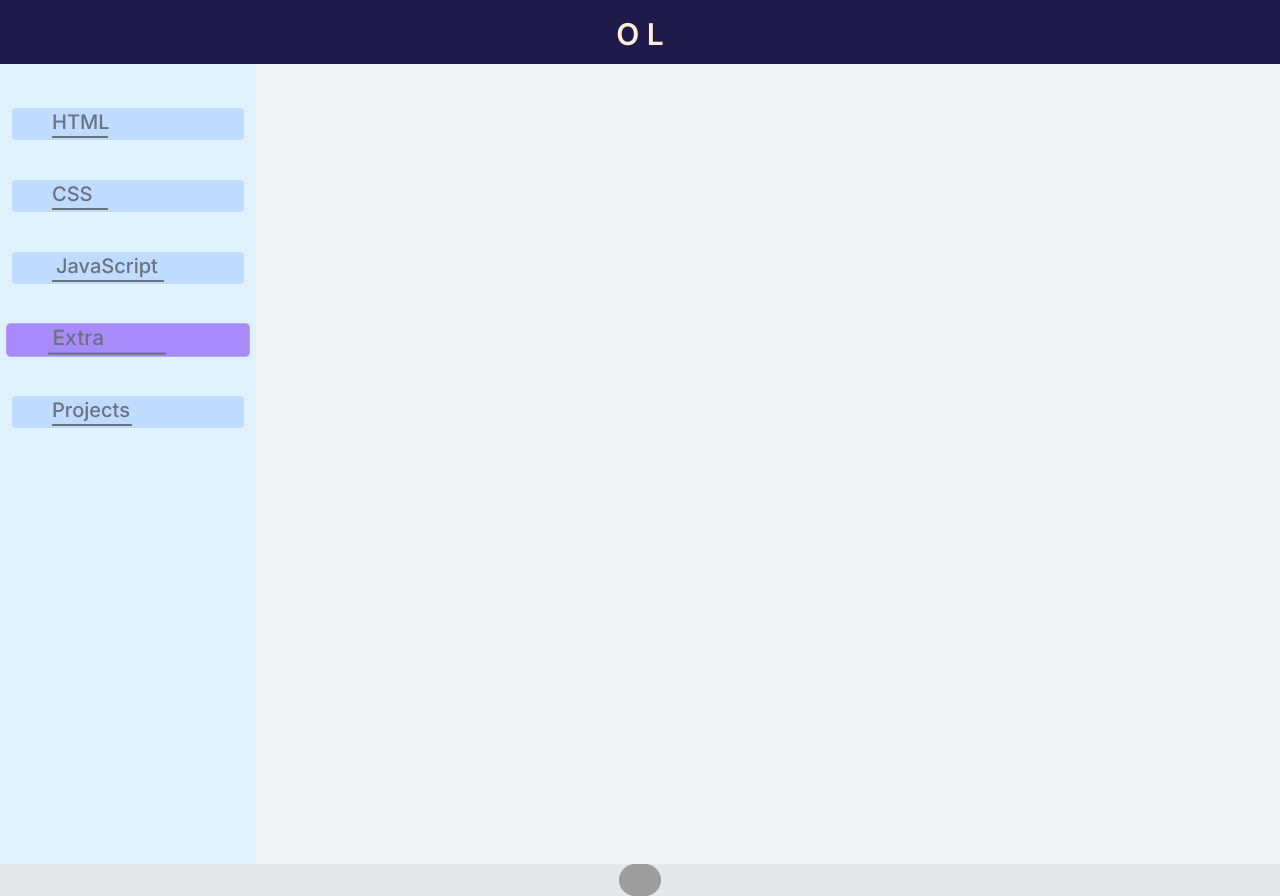
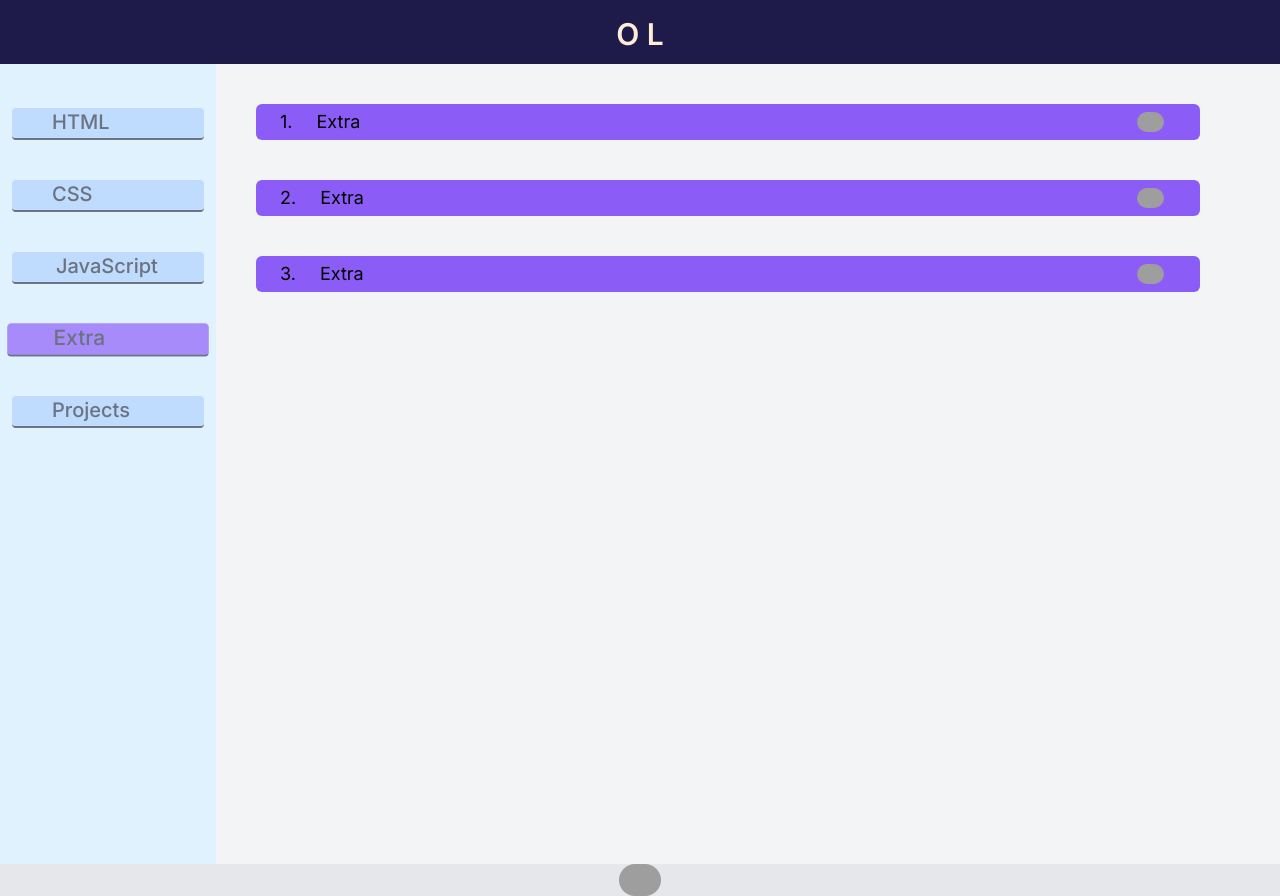
Before and after one commit to Yashhh999/OnLearn, a Next.js app: page /learn/webdev/extra in a window 1280 px wide. Built offline with nearby package versions, Linux system fonts and the light colour scheme; grey boxes are pictures that could not be loaded.

Commit message:
Video bar completed and improved side bar

```diff
--- a/src/app/learn/webdev/css/page.js
+++ b/src/app/learn/webdev/css/page.js
@@ -1,7 +1,20 @@
+'use client'
+
+import VideoBar from "@/components/VideoBar"
+import { useState } from "react"
 export default function Page() {
+    let num;
+    let title;
+    let description;
+    let videoLink;
+
     return(
         <>
-
+        <div className="w-full mr-10">
+        <VideoBar propsValue={{num:"1.", title:"Introduction to CSS",videoLink:"https://cdn.pixabay.com/video/2018/01/31/14035-254146872_tiny.mp4"}}/>
+        <VideoBar propsValue={{num:"2.", title:"CSS Basics",videoLink:"https://cdn.pixabay.com/video/2018/01/31/14035-254146872_tiny.mp4"}}/>
+        <VideoBar propsValue={{num:"3.", title:"CSS Elements",videoLink:"https://cdn.pixabay.com/video/2018/01/31/14035-254146872_tiny.mp4"}}/>
+        </div>
         </>
  )
 }
--- a/src/app/learn/webdev/extra/page.js
+++ b/src/app/learn/webdev/extra/page.js
@@ -1,7 +1,20 @@
+'use client'
+
+import VideoBar from "@/components/VideoBar"
+import { useState } from "react"
 export default function Page() {
+    let num;
+    let title;
+    let description;
+    let videoLink;
+
     return(
         <>
-
+        <div className="w-full mr-10">
+        <VideoBar propsValue={{num:"1.", title:"Extra",videoLink:"https://cdn.pixabay.com/video/2018/01/31/14035-254146872_tiny.mp4"}}/>
+        <VideoBar propsValue={{num:"2.", title:"Extra",videoLink:"https://cdn.pixabay.com/video/2018/01/31/14035-254146872_tiny.mp4"}}/>
+        <VideoBar propsValue={{num:"3.", title:"Extra",videoLink:"https://cdn.pixabay.com/video/2018/01/31/14035-254146872_tiny.mp4"}}/>
+        </div>
         </>
  )
 }
--- a/src/app/learn/webdev/js/page.js
+++ b/src/app/learn/webdev/js/page.js
@@ -1,7 +1,20 @@
+'use client'
+
+import VideoBar from "@/components/VideoBar"
+import { useState } from "react"
 export default function Page() {
+    let num;
+    let title;
+    let description;
+    let videoLink;
+
     return(
         <>
-
+        <div className="w-full mr-10">
+        <VideoBar propsValue={{num:"1.", title:"Introduction to JS ",videoLink:"https://cdn.pixabay.com/video/2018/01/31/14035-254146872_tiny.mp4"}}/>
+        <VideoBar propsValue={{num:"2.", title:"JS Basics",videoLink:"https://cdn.pixabay.com/video/2018/01/31/14035-254146872_tiny.mp4"}}/>
+        <VideoBar propsValue={{num:"3.", title:"JS advanced",videoLink:"https://cdn.pixabay.com/video/2018/01/31/14035-254146872_tiny.mp4"}}/>
+        </div>
         </>
  )
 }
--- a/src/app/learn/webdev/projects/page.js
+++ b/src/app/learn/webdev/projects/page.js
@@ -1,7 +1,20 @@
+'use client'
+
+import VideoBar from "@/components/VideoBar"
+import { useState } from "react"
 export default function Page() {
+    let num;
+    let title;
+    let description;
+    let videoLink;
+
     return(
         <>
-
+        <div className="w-full mr-10">
+        <VideoBar propsValue={{num:"1.", title:"Project",videoLink:"https://cdn.pixabay.com/video/2018/01/31/14035-254146872_tiny.mp4"}}/>
+        <VideoBar propsValue={{num:"2.", title:"Project",videoLink:"https://cdn.pixabay.com/video/2018/01/31/14035-254146872_tiny.mp4"}}/>
+        <VideoBar propsValue={{num:"3.", title:"Project",videoLink:"https://cdn.pixabay.com/video/2018/01/31/14035-254146872_tiny.mp4"}}/>
+        </div>
         </>
  )
 }
--- a/src/components/VideoBar.js
+++ b/src/components/VideoBar.js
@@ -14,6 +14,7 @@ export default function VideoBar({ propsValue }) {
         setIsRotated(!isRotated);
     }
 
+
     return (
         <>
             <div className="m-10 w-full mr-20">
@@ -28,7 +29,7 @@ export default function VideoBar({ propsValue }) {
                 </div>
 
                 {isRotated ? <div className="h-96 mr-20 rounded  bg-gray-100">
-                <div className="h-92 bg-gray-200 flex justify-center">
+                <div className=" bg-gray-200 flex justify-center h-92">
                     <video width="700" height="240" controls>
                         <source src={videoLink} type="video/mp4"/>
                         Your browser does not support the video tag.
--- a/src/components/Wdsidebar.js
+++ b/src/components/Wdsidebar.js
@@ -9,36 +9,36 @@ export default function Wdsidebar() {
             <div className="h-screen w-1/5 bg-sky-100 p-1 m-0">
 
 
-            <div className={pathName === "/learn/webdev/html" ? "bg-violet-400 rounded m-2 h-8 transform: scale-105 duration-500" : "bg-blue-200 transform: scale-100 duration-500 rounded m-2 h-8"}>
-                    <div className="mt-10 mx-10 text-xl text-gray-500 font-medium border-b-2 w-14 border-gray-500">
+            <div className={pathName === "/learn/webdev/html" ? "bg-violet-400 rounded m-2 h-8 transform: scale-105 duration-500 border-b-2 border-gray-500" : "bg-blue-200 transform: scale-100 duration-500 rounded m-2 h-8 border-b-2  border-gray-500"}>
+                    <div className="mt-10 mx-10 text-xl text-gray-500 font-medium ">
                         <Link href="/learn/webdev/html">HTML</Link>
                     </div>
                 </div>
 
-                <div className={pathName === "/learn/webdev/css" ? "bg-violet-400 rounded m-2 h-8 transform: scale-105 duration-500" : "bg-blue-200 transform: scale-100 duration-500 rounded m-2 h-8"}>
-                    <div className="mt-10 mx-10 text-xl text-gray-500 font-medium border-b-2 w-14 border-gray-500">
+                <div className={pathName === "/learn/webdev/css" ? "bg-violet-400 rounded m-2 h-8 transform: scale-105 duration-500 border-b-2 border-gray-500" : "bg-blue-200 transform: scale-100 duration-500 rounded m-2 h-8 border-b-2  border-gray-500"}>
+                    <div className="mt-10 mx-10 text-xl text-gray-500 font-medium ">
                         <Link href="/learn/webdev/css" className="">CSS</Link>
                     </div>
 
                 </div>
 
-                <div className={pathName === "/learn/webdev/js" ? "bg-violet-400 rounded m-2 h-8 transform: scale-105 duration-500" : "bg-blue-200 transform: scale-100 duration-500 rounded m-2 h-8"}>
-                    <div className="mt-10 mx-10 text-xl text-gray-500 font-medium border-b-2 w-28 border-gray-500">
+                <div className={pathName === "/learn/webdev/js" ? "bg-violet-400 rounded m-2 h-8 transform: scale-105 duration-500 border-b-2 border-gray-500" : "bg-blue-200 transform: scale-100 duration-500 rounded m-2 h-8 border-b-2  border-gray-500"}>
+                    <div className="mt-10 mx-10 text-xl text-gray-500 font-medium">
                         <Link href="/learn/webdev/js" className="mx-1" >JavaScript</Link>
                     </div>
 
                 </div>
 
-                <div className={pathName === "/learn/webdev/extra" ? "bg-violet-400 rounded m-2 h-8 transform: scale-105 duration-500" : "bg-blue-200 transform: scale-100 duration-500 rounded m-2 h-8"}>
-                    <div className="mt-10 mx-10 text-xl text-gray-500 font-medium border-b-2 w-28 border-gray-500">
+                <div className={pathName === "/learn/webdev/extra" ? "bg-violet-400 rounded m-2 h-8 transform: scale-105 duration-500 border-b-2 border-gray-500" : "bg-blue-200 transform: scale-100 duration-500 rounded m-2 h-8 border-b-2  border-gray-500"}>
+                    <div className="mt-10 mx-10 text-xl text-gray-500 font-medium ">
                         <Link href="/learn/webdev/extra" className="mx-1" >Extra</Link>
                     </div>
 
                 </div>
 
 
-                <div className={pathName === "/learn/webdev/projects" ? "bg-violet-400 rounded m-2 h-8 transform: scale-105 duration-500" : "bg-blue-200 transform: scale-100 duration-500 rounded m-2 h-8"}>
-                    <div className="mt-10 mx-10 text-xl text-gray-500 font-medium border-b-2 w-20 border-gray-500">
+                <div className={pathName === "/learn/webdev/projects" ? "bg-violet-400 rounded m-2 h-8 transform: scale-105 duration-500 border-b-2 border-gray-500" : "bg-blue-200 transform: scale-100 duration-500 rounded m-2 h-8 border-b-2  border-gray-500"}>
+                    <div className="mt-10 mx-10 text-xl text-gray-500 font-medium w-28">
                         <Link href="/learn/webdev/projects" className="py-1">Projects</Link>
                     </div>
 
```
